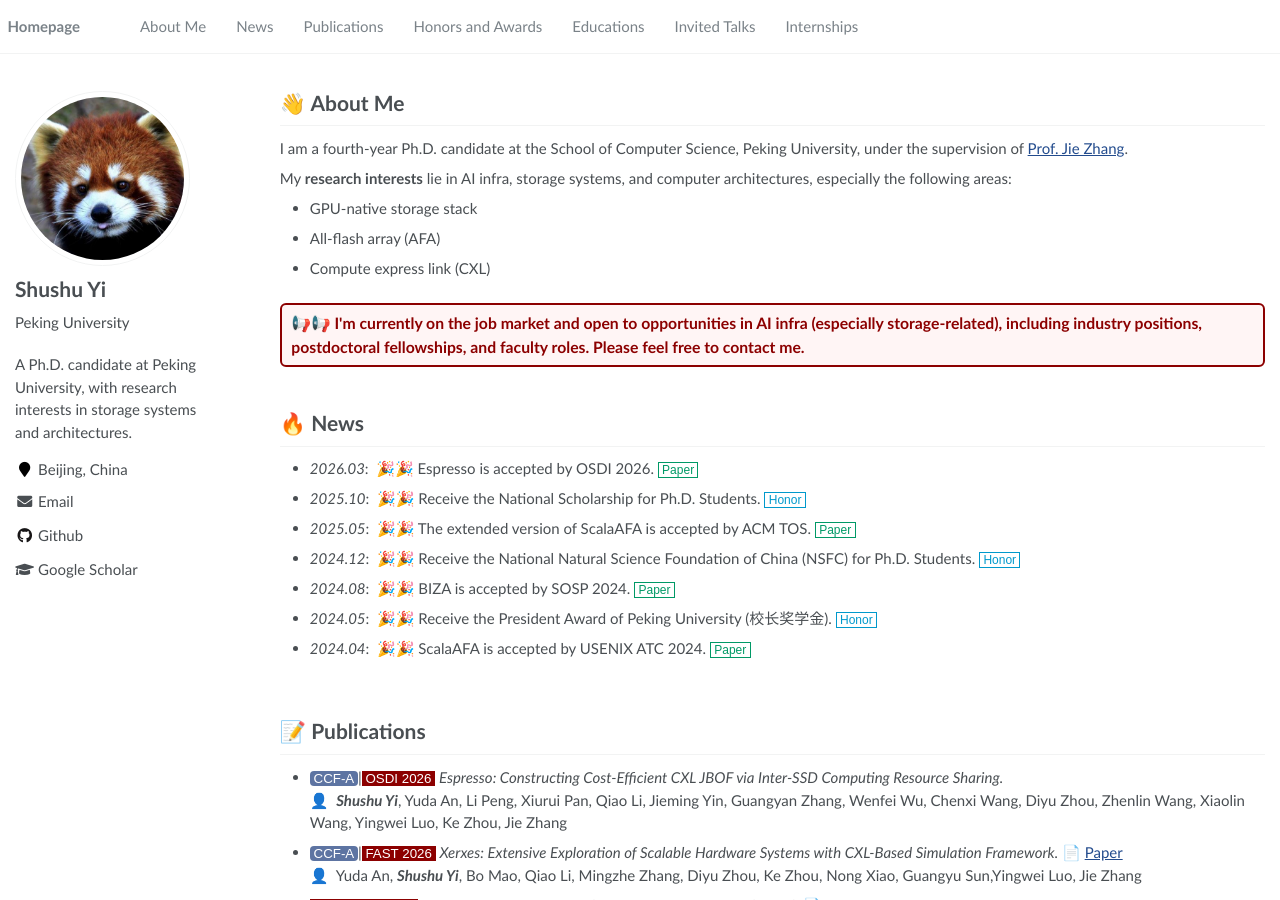
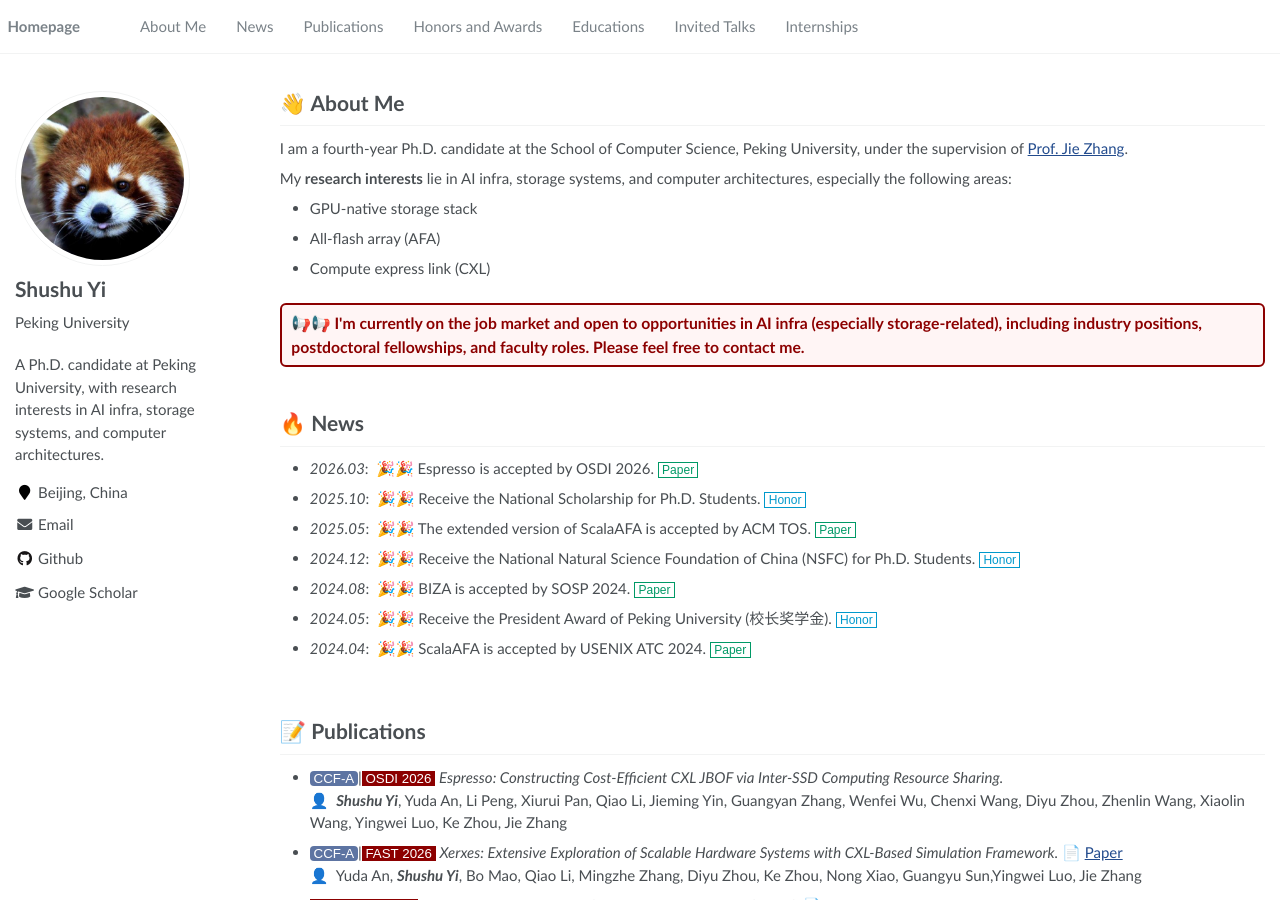
Before and after one commit to FirnYi/firnyi.github.io, a Jekyll site: the page built from _pages/about.md, in a window 1280 px wide and 900 px high. Built offline with Jekyll 4.4.1, drawn with Linux system fonts in a browser that asks for light colours.

Commit message:
add interest

```diff
--- a/_config.yml
+++ b/_config.yml
@@ -7,7 +7,7 @@
 
 # Site Settings
 title                    : "Shushu Yi"
-description              : "A Ph.D. candidate at Peking University, with research interests in storage systems and architectures."
+description              : "A Ph.D. candidate at Peking University, with research interests in AI infra, storage systems, and computer architectures."
 repository               : "FirnYi/firnyi.github.io"
 google_scholar_stats_use_cdn : true
 
```
